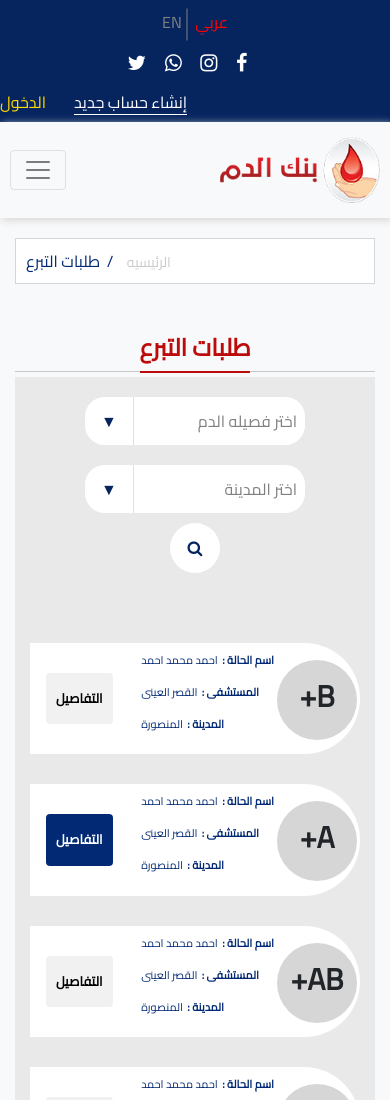
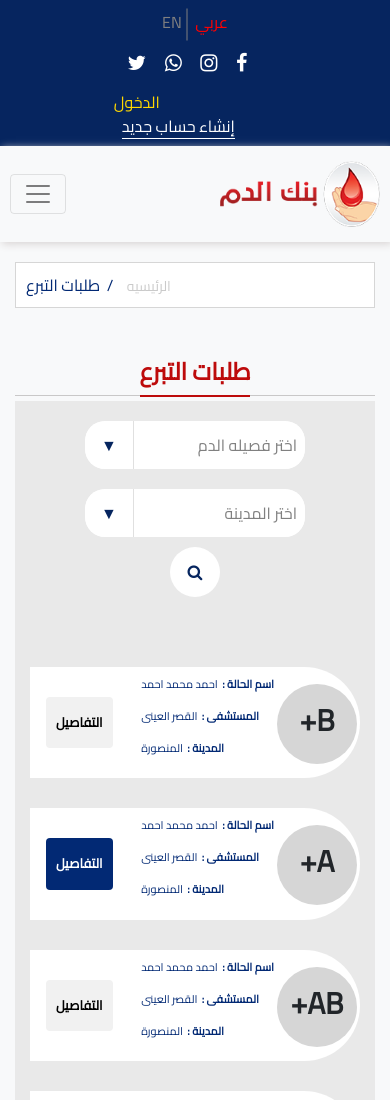
Before and after one commit to Abdulrah-Manmansour/bloodbank, a plain HTML site: page order.html in a window 390 px wide. Shown: the top 1100 px of the page. Drawn offline with nearby package versions, Linux system fonts and the light colour scheme.

Commit message:
change tow

```diff
--- a/assist/css/about.css
+++ b/assist/css/about.css
@@ -354,8 +354,12 @@ footer .backgroundlast .lastp-footer p span{
         .CONTACT-INFO{
             margin: auto;
             width: 200px;
-
            }
+           .CONTACT-INFO .sign-in{
+            color: #fff;
+            margin-left: 8px;
+            border-bottom: 1px solid #fff;
+        }
 }
 
 
--- a/assist/css/articl.css
+++ b/assist/css/articl.css
@@ -525,7 +525,9 @@ footer .backgroundlast .lastp-footer p span{
 
     }
     .CONTACT-INFO .sign-in{
-float: right;
+        color: #fff;
+        margin-left: 8px;
+        border-bottom: 1px solid #fff;
     }
     .contact .contactdivs{
         padding: 0 10px;
--- a/assist/css/contact.css
+++ b/assist/css/contact.css
@@ -482,7 +482,9 @@ footer .backgroundlast .lastp-footer p span{
 
     }
     .CONTACT-INFO .sign-in{
-float: right;
+        color: #fff;
+        margin-left: 8px;
+        border-bottom: 1px solid #fff;
     }
     .contact .contactdivs{
         padding: 0 10px;
--- a/assist/css/login.css
+++ b/assist/css/login.css
@@ -525,7 +525,9 @@ footer .backgroundlast .lastp-footer p span{
 
     }
     .CONTACT-INFO .sign-in{
-float: right;
+        color: #fff;
+        margin-left: 8px;
+        border-bottom: 1px solid #fff;
     }
 }
 @media(max-width:385px){
--- a/assist/css/order.css
+++ b/assist/css/order.css
@@ -570,6 +570,16 @@ footer .backgroundlast .lastp-footer p span{
     .lastp-footer {
         text-align: center;
     }
+    .CONTACT-INFO{
+        margin: auto;
+        width: 4400px;
+
+       }
+       .CONTACT-INFO .sign-in{
+           color: #fff;
+           margin-left: 8px;
+           border-bottom: 1px solid #fff;
+       }
 
 }
 
--- a/assist/css/order2.css
+++ b/assist/css/order2.css
@@ -447,11 +447,11 @@ footer .backgroundlast .lastp-footer p span{
     }
     .CONTACT-INFO{
      margin: auto;
-     width: 200px;
-
     }
     .CONTACT-INFO .sign-in{
-float: right;
+        color: #fff;
+        margin-left: 8px;
+        border-bottom: 1px solid #fff;
     }
     .contact .contactdivs{
         padding: 0 10px;
--- a/assist/css/signup.css
+++ b/assist/css/signup.css
@@ -417,7 +417,7 @@ footer .backgroundlast .lastp-footer p span{
     }
 
     nav .line-nav {
-        bottom: 250px;
+        bottom: 260px;
     }
 
     nav li {
@@ -454,7 +454,9 @@ footer .backgroundlast .lastp-footer p span{
 
     }
     .CONTACT-INFO .sign-in{
-float: right;
+        color: #fff;
+        margin-left: 8px;
+        border-bottom: 1px solid #fff;
     }
     .button-signup .btn1{
         margin-left: 0;
@@ -480,6 +482,7 @@ float: right;
         margin-bottom: 20px;
 
     }
+
 }
 
 
--- a/assist/css/style.css
+++ b/assist/css/style.css
@@ -1027,6 +1027,9 @@ right: 190px;
     .test{
         left: 230px;
     }
+    .bacground-about{
+        height: 400px;
+    }
 }
 
   @media(max-width:599px){
--- a/order.html
+++ b/order.html
@@ -52,7 +52,7 @@
                     <a href="#"><i class="fa fa-whatsapp" aria-hidden="true"></i></a>
                     <a href="#"><i class="fa fa-twitter" aria-hidden="true"></i></a>
                 </div>
-                <div class=" col-12 col-lg-4 CONTACT-INFO ">
+                <div class=" col-5 col-lg-4 CONTACT-INFO ">
                     <a href="signup.html" class="log-in">الدخول</a>
                     <a href="login.html" class="sign-in">إنشاء حساب جديد</a>
 
@@ -448,12 +448,12 @@
                         </p>
                     </div>
                     <div class="footer-links col-12 col-lg-5">
-                        <a href="#"><p class="l kl">الرئيسيه</p></a>
-                        <a href="#"><p class="l">عن بنك الدم</p></a>
-                        <a href="#"><p class="l">المقالات</p></a>
-                        <a href="#"><p class="l">طلبات التبرع</p></a>
-                        <a href="#"><p class="l">من نحن</p></a>
-                        <a href="#"><p>اتصل بنا</p></a>
+                        <a href="index.html"><p class="l kl">الرئيسيه</p></a>
+                        <a href="about.html"><p class="l">عن بنك الدم</p></a>
+                        <a href="articl.html"><p class="l">المقالات</p></a>
+                        <a href="order.html"><p class="l">طلبات التبرع</p></a>
+                        <a href="about.html"><p class="l">من نحن</p></a>
+                        <a href="contact.html"><p>اتصل بنا</p></a>
                         </div>
                         <div class="footer-app col-12 col-lg-3">
                             <h6>متوفر على</h6>
```
Also changed, not shown: articl.html (+6 -6 lines), contact.html (+6 -6 lines), index.html (+6 -6 lines), login.html (+6 -6 lines), order2.html (+6 -6 lines), signup.html (+6 -6 lines).
